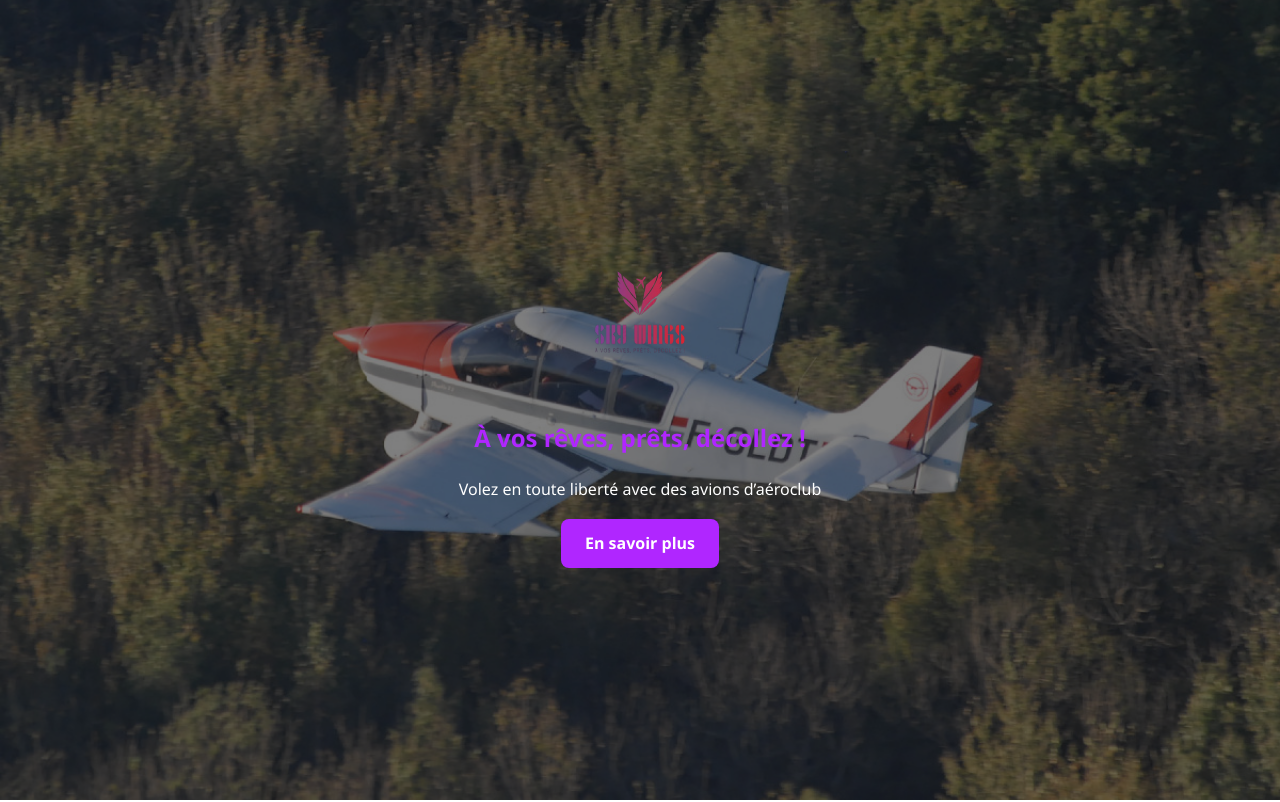
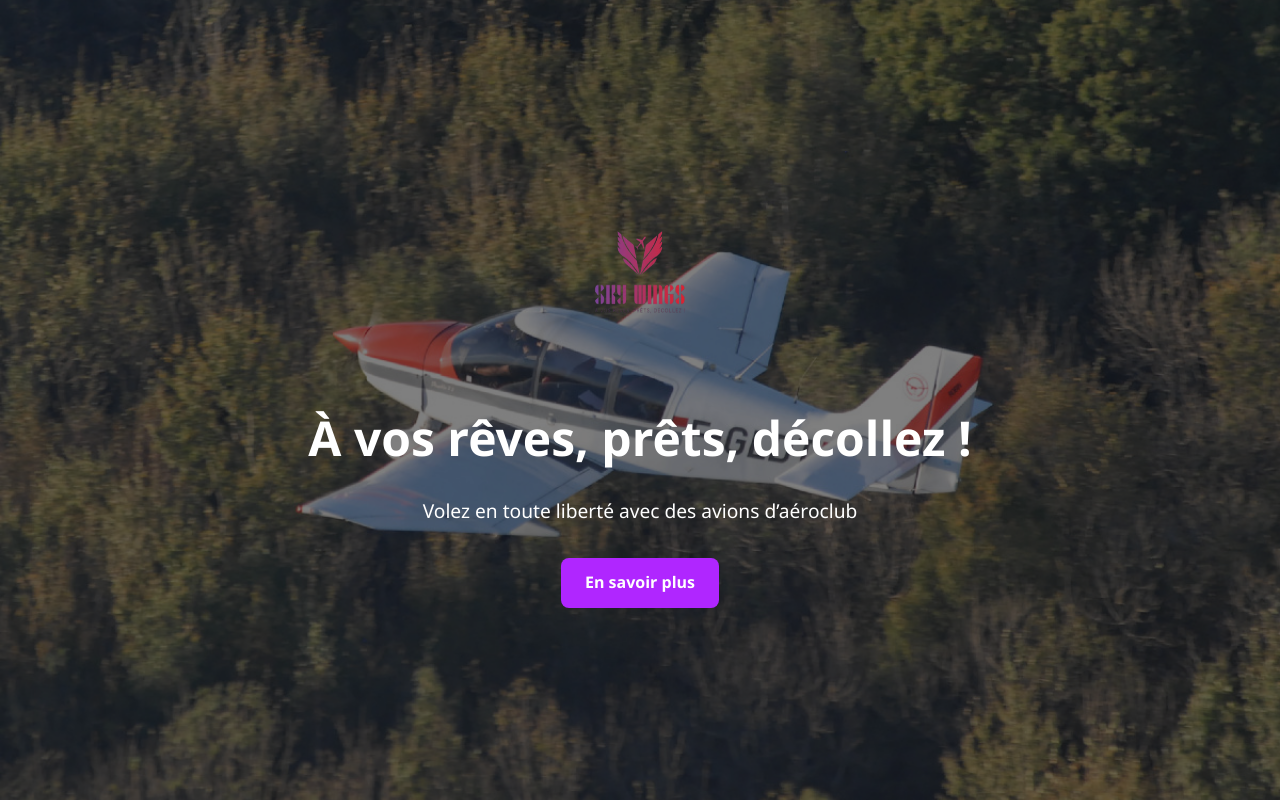
Before and after one commit to FRDS28/Skywings-Site, a Next.js app: page / in a window 1280 px wide. Shown: the top 802 px of the page. Built offline with nearby package versions, Linux system fonts and the light colour scheme.

Commit message:
Update HeroSection.js

```diff
--- a/components/HeroSection.js
+++ b/components/HeroSection.js
@@ -7,8 +7,8 @@ export default function HeroSection() {
       <div className={styles.overlay}>
         <div className={styles.content}>
           <Image src="/logo.png" alt="Skywings" width={160} height={160} />
-          <h1>À vos rêves, prêts, décollez !</h1>
-          <p>Volez en toute liberté avec des avions d’aéroclub</p>
+          <h1 className={styles.title}>À vos rêves, prêts, décollez !</h1>
+          <p className={styles.subtitle}>Volez en toute liberté avec des avions d’aéroclub</p>
           <a href="#a-propos" className={styles.cta}>En savoir plus</a>
         </div>
       </div>
```
